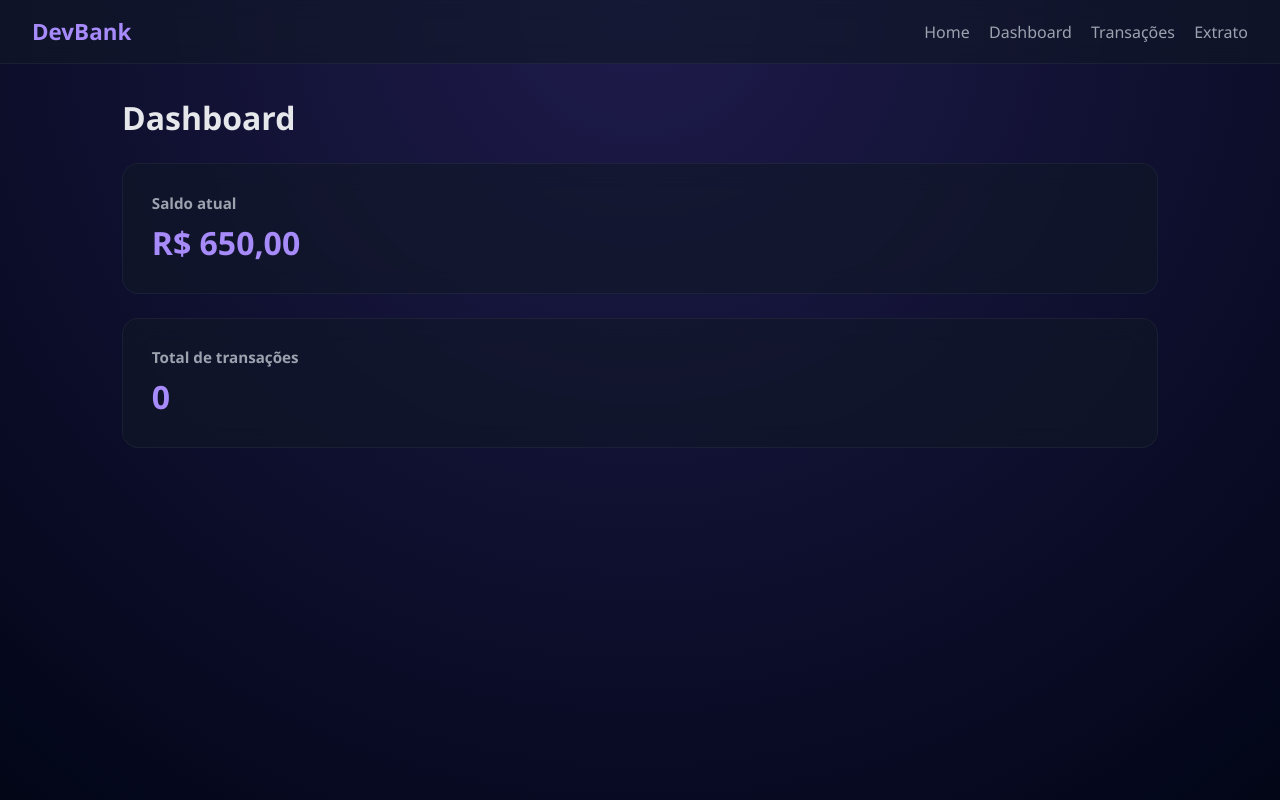
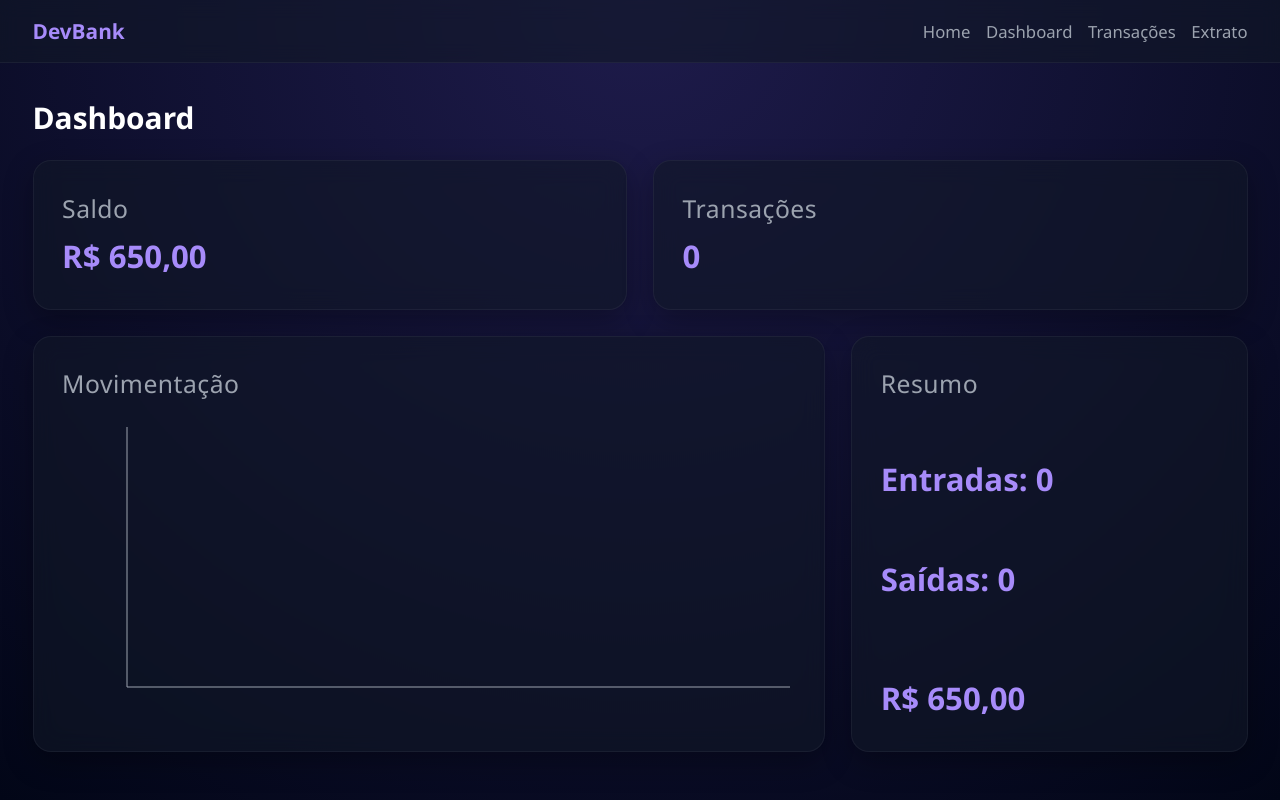
Before and after one commit to barrinhO/Carteira-Digital-Senai, a React (Vite) app: page /dashboard in a window 1280 px wide. Built offline with nearby package versions, Linux system fonts and the light colour scheme.

Commit message:
Adicionando dashboard e melhorando css denovo

```diff
--- a/src/App.css
+++ b/src/App.css
@@ -254,3 +254,115 @@ button:active {
   min-height: calc(100vh - 80px);
   width: 100%;
 }
+
+html {
+  font-size: 13px;
+}
+
+.container {
+  max-width: 1400px;
+  padding: 2.5rem;
+}
+
+h1 {
+  font-size: 2.3rem;
+  font-weight: 700;
+}
+
+.card {
+  padding: 2.2rem;
+  border-radius: 18px;
+}
+
+.card p {
+  font-size: 2.4rem;
+}
+
+.grid {
+  gap: 2rem;
+}
+
+.grid-2 {
+  grid-template-columns: repeat(auto-fit, minmax(280px, 1fr));
+}
+
+.navbar {
+  padding: 1.2rem 2.5rem;
+}
+
+.navbar-text {
+  font-size: 1.6rem;
+}
+
+button {
+  padding: 0.9rem;
+  font-size: 1rem;
+  border-radius: 12px;
+}
+
+input {
+  padding: 0.9rem;
+  font-size: 1rem;
+}
+
+.transaction {
+  padding: 1.2rem 1.6rem;
+  border-radius: 14px;
+}
+
+.transaction p {
+  font-size: 1.05rem;
+}
+
+.card:hover {
+  transform: translateY(-8px) scale(1.02);
+}
+
+.card,
+.transaction,
+.form-box {
+  box-shadow: 0 10px 30px rgba(0, 0, 0, 0.3);
+}
+
+.grid-dashboard {
+  grid-template-columns: 2fr 1fr;
+  margin-top: 2rem;
+}
+
+.saldo-valor {
+  white-space: nowrap;
+  overflow: hidden;
+  text-overflow: ellipsis;
+}
+
+.resumo {
+  display: flex;
+  flex-direction: column;
+  justify-content: space-between;
+}
+
+.saldo-resumo {
+  margin-top: 1.5rem;
+  font-size: 1.6rem;
+  color: #a78bfa;
+  font-weight: bold;
+}
+
+.chart-box {
+  margin-top: 1rem;
+  width: 100%;
+  height: 300px;
+}
+
+@media (max-width: 900px) {
+  .grid-dashboard {
+    grid-template-columns: 1fr;
+  }
+}
+
+.card h2 {
+  font-size: 1.9rem;
+  color: #9ca3af;
+  font-weight: 500;
+  letter-spacing: 0.5px;
+}
--- a/src/main.jsx
+++ b/src/main.jsx
@@ -2,8 +2,14 @@ import { StrictMode } from "react";
 import { createRoot } from "react-dom/client";
 import App from "./App.jsx";
 
+import { ThemeProvider, CssBaseline } from "@mui/material";
+import theme from "./theme";
+
 createRoot(document.getElementById("root")).render(
   <StrictMode>
-    <App />
+    <ThemeProvider theme={theme}>
+      <CssBaseline />
+      <App />
+    </ThemeProvider>
   </StrictMode>,
 );
--- a/src/screens/Dashboard.jsx
+++ b/src/screens/Dashboard.jsx
@@ -1,10 +1,21 @@
+import Navbar from "../components/Navbar";
 import { useContext } from "react";
 import { BankContext } from "../context/BankContext";
-import Navbar from "../components/Navbar";
 import { formatarMoeda } from "../utils/format";
+
+import { AreaChart, Area, XAxis, YAxis, Tooltip, ResponsiveContainer } from "recharts";
 
 export default function Dashboard() {
   const { balance, transactions } = useContext(BankContext);
+
+  let total = 0;
+  const data = transactions.map((t, i) => {
+    total += t.type === "deposit" ? t.value : -t.value;
+    return { name: i + 1, valor: total };
+  });
+
+  const entradas = transactions.filter((t) => t.type === "deposit").length;
+  const saidas = transactions.filter((t) => t.type === "withdraw").length;
 
   return (
     <>
@@ -13,15 +24,50 @@ export default function Dashboard() {
       <div className="container">
         <h1>Dashboard</h1>
 
-        <div className="grid">
-          <div className="card">
-            <h2>Saldo atual</h2>
-            <p className="saldo">{formatarMoeda(balance)}</p>
+        {/* CARDS */}
+        <div className="grid grid-2">
+          <div className="card saldo">
+            <h2>Saldo</h2>
+            <p className="saldo-valor">{formatarMoeda(balance)}</p>
           </div>
 
           <div className="card">
-            <h2>Total de transações</h2>
+            <h2>Transações</h2>
             <p>{transactions.length}</p>
+          </div>
+        </div>
+
+        {/* GRÁFICO + RESUMO */}
+        <div className="grid grid-dashboard">
+          <div className="card">
+            <h2>Movimentação</h2>
+
+            <div className="chart-box">
+              <ResponsiveContainer width="100%" height={300}>
+                <AreaChart data={data}>
+                  <XAxis dataKey="name" stroke="#9ca3af" />
+                  <YAxis stroke="#9ca3af" />
+                  <Tooltip />
+
+                  <Area
+                    type="monotone"
+                    dataKey="valor"
+                    stroke="#8b5cf6"
+                    fill="#8b5cf6"
+                    fillOpacity={0.2}
+                  />
+                </AreaChart>
+              </ResponsiveContainer>
+            </div>
+          </div>
+
+          <div className="card resumo">
+            <h2>Resumo</h2>
+
+            <p>Entradas: {entradas}</p>
+            <p>Saídas: {saidas}</p>
+
+            <p className="saldo-resumo">{formatarMoeda(balance)}</p>
           </div>
         </div>
       </div>
--- /dev/null
+++ b/src/theme.js
@@ -0,0 +1,40 @@
+import { createTheme } from "@mui/material/styles";
+
+const theme = createTheme({
+  palette: {
+    mode: "dark",
+    primary: {
+      main: "#2563eb",
+    },
+    secondary: {
+      main: "#22c55e",
+    },
+    background: {
+      default: "#020617",
+      paper: "#0f172a",
+    },
+  },
+
+  typography: {
+    fontFamily: "Segoe UI, Roboto, sans-serif",
+    fontSize: 18,
+  },
+
+  shape: {
+    borderRadius: 16,
+  },
+
+  components: {
+    MuiCard: {
+      styleOverrides: {
+        root: {
+          background: "rgba(15, 23, 42, 0.8)",
+          backdropFilter: "blur(12px)",
+          border: "1px solid rgba(255,255,255,0.05)",
+        },
+      },
+    },
+  },
+});
+
+export default theme;
```
Also changed, not shown: package.json (+6 -1 lines), 1 other file (tests, documents, lock files or other folders).
